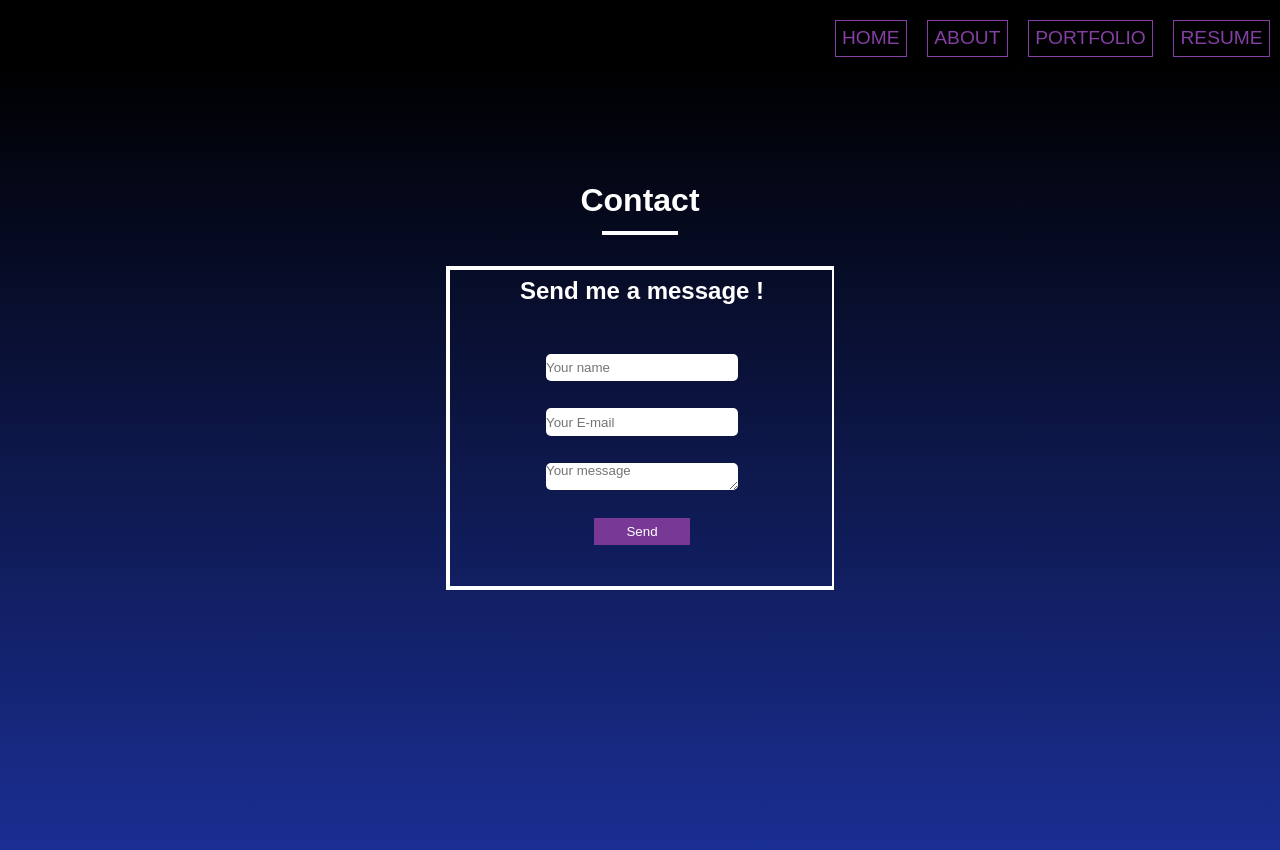
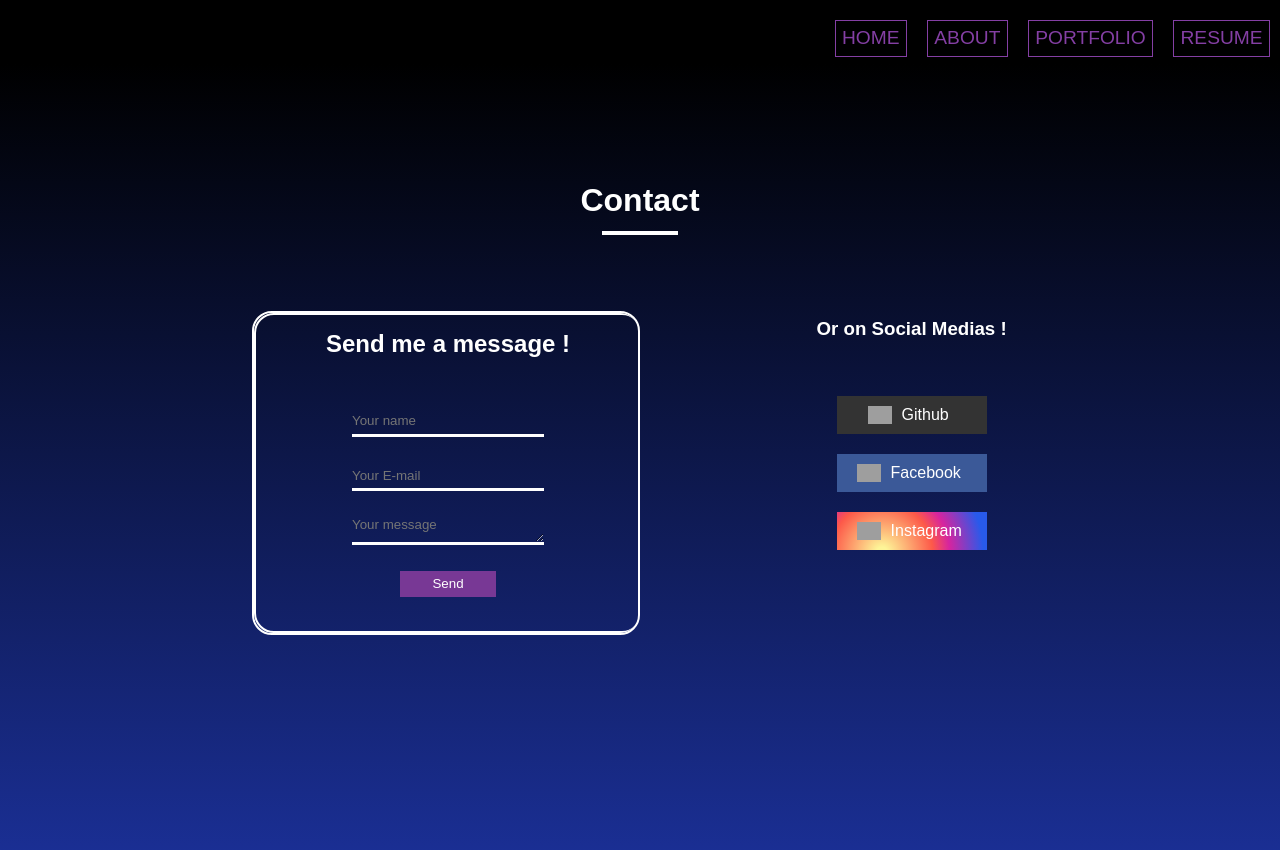
Before and after one commit to bensadondavid/WebsitePortfolio, a React (Vite) app in the folder client/: page /contact in a window 1280 px wide. Shown: the top 850 px of the page. Built offline with nearby package versions, Linux system fonts and the light colour scheme; grey boxes are pictures that could not be loaded.

Commit message:
section contact added

```diff
--- a/client/src/App.jsx
+++ b/client/src/App.jsx
@@ -4,6 +4,7 @@ import Home from "./Components/Home"
 import Resume from "./Components/Resume"
 import About from "./Components/About";
 import Contact from "./Components/Contact";
+import Portfolio from "./Components/Portfolio";
 
 function App() {
 
@@ -15,6 +16,7 @@ function App() {
       <Routes>
         <Route path="/" element={<Home/>} />
         <Route path="/about" element={<About/>}/>
+        <Route path="/portfolio" element={<Portfolio/>}/>
         <Route path="/resume" element={<Resume/>}/>
         <Route path="/contact" element={<Contact/>}/>
       </Routes>
--- a/client/src/Components/Contact-form.jsx
+++ b/client/src/Components/Contact-form.jsx
@@ -1,18 +1,35 @@
-import React, { useRef } from 'react';
+import React, { useRef, useState } from 'react';
 import emailjs from '@emailjs/browser';
 
 export const ContactUs = () => {
   const form = useRef();
 
+  const [name, setName] = useState('')
+  const [email, setEmail] = useState('')
+  const [message, setMessage] = useState('')
+
+  const HandleName = (e)=>{
+      setName(e.target.value)
+  }
+
+  const HandleEmail = (e)=>{
+    setEmail(e.target.value)
+}
+
+const HandleMessage = (e)=>{
+  setMessage(e.target.value)
+}
+
   const sendEmail = (e) => {
     e.preventDefault();
 
     emailjs
-      .sendForm('service_ki28qr2', 'template_xg1esdj', form.current, {
-        publicKey: '_USelSI55RyJtjg88',
-      })
+      .sendForm('service_ki28qr2', 'template_xg1esdj', form.current, '_USelSI55RyJtjg88')
       .then(
         () => {
+          setName('')
+          setEmail('')
+          setMessage('')
           console.log('SUCCESS!');
           alert('Message successfully sent')
         },
@@ -30,11 +47,11 @@ export const ContactUs = () => {
 
         <form className='contactform' ref={form} onSubmit={sendEmail}>
 
-          <input type="text" name="user_name" placeholder='Your name' />
+          <input type="text" name="user_name" placeholder='Your name' value={name} onChange={HandleName}/>
 
-          <input type="email" name="user_email" placeholder='Your E-mail' />
+          <input type="email" name="user_email" placeholder='Your E-mail' value={email} onChange={HandleEmail}/>
 
-          <textarea name="message" placeholder='Your message' />
+          <textarea name="message" placeholder='Your message' value={message} onChange={HandleMessage}/>
 
           <button type="submit" value="Send">Send</button>
 
--- a/client/src/Components/Contact.jsx
+++ b/client/src/Components/Contact.jsx
@@ -20,8 +20,31 @@ return (
         <hr/>
        </div>
 
+      <div className="contact-container">
        <div className="form-container">
         <ContactUs/>
+       </div>
+
+
+       <div className="networks">
+        <h3 className="networktitle">Or on Social Medias !</h3>
+        <div className="networksButtons">
+
+        <a target='blank' href="https://github.com/bensadondavid"><button className="Github">
+          <img className='github-logo' src="https://github.githubassets.com/images/modules/logos_page/GitHub-Mark.png" alt="GitHub"
+           style={{width: '24px', verticalAlign: 'middle'}} />Github</button></a>
+
+        <a target='blank' href="https://www.instagram.com/davidbensadonn"><button className="Facebook"><img className='facebook-logo'
+              src="https://upload.wikimedia.org/wikipedia/commons/5/51/Facebook_f_logo_%282019%29.svg"
+              alt="Facebook"/>Facebook</button></a>
+
+        <a target='blank' href="https://www.facebook.com/profile.php?id=100009577190184"><button className="Instagram" ><img
+              src="https://upload.wikimedia.org/wikipedia/commons/a/a5/Instagram_icon.png"
+              alt="Instagram"
+              className="instagram-logo"
+            />Instagram</button></a>
+        </div>
+       </div>
        </div>
 
     </div>
--- /dev/null
+++ b/client/src/Components/Portfolio.jsx
@@ -0,0 +1,28 @@
+import { Link } from "react-router-dom";
+
+
+const Portfolio = () => {
+
+
+return (
+    <>
+    <nav className="navabout">
+      <Link to='/'>Home</Link>
+      <Link to='/about'>about</Link>
+      <Link to='/resume'>Resume</Link>
+      <Link to='/contact'>Contact</Link>
+    </nav>
+
+    <div className="contact">
+
+      <div className="contacttitle">
+        <h1>Currenty building this section</h1>
+        <hr/>
+       </div>
+
+    </div>
+    </>
+)
+}
+
+export default Portfolio
--- a/client/src/index.css
+++ b/client/src/index.css
@@ -369,7 +369,13 @@ nav a:hover{
     background-color: #ffffff;
     border: none;
     animation: slideLeft 1s ease-in-out;
-    margin-bottom: 12%;
+    margin-bottom: 50%;
+}
+
+.contact-container{
+    display: grid;
+    grid-template-columns: 1fr 1fr;
+    gap: 20%;
 }
 
 .form-container{
@@ -380,10 +386,11 @@ nav a:hover{
     flex-direction: column;
     justify-content: center;
     overflow-y: scroll;
+    border-radius: 20px;
 }
 
 .form-container h2{
-    padding: 2%;
+    padding: 4%;
     text-align: center;
     color: #fff;
 }
@@ -401,8 +408,15 @@ nav a:hover{
 .contactform input, textarea{
     width: 50%;
     height: 10%;
-    border-radius: 5px;
     border: none;
+    border-bottom: #fff solid 3px;
+    background-color: transparent;
+}
+
+.contactform input:focus,
+.contactform textarea:focus {
+  outline: none;
+  border-bottom: 2px solid #007BFF;
 }
 
 .contactform button{
@@ -418,3 +432,97 @@ nav a:hover{
     background-color: #fff;
     color: #000000;
 }
+
+.networktitle{
+    color: #fff;
+    margin: 3% 0;
+    text-align: center;
+}
+
+.networks{
+    height: 100%;
+    width: 100%;
+    display: flex;
+    flex-direction: column;
+    gap: 15%;
+}
+
+
+.networksButtons{
+    display: flex;
+    flex-direction: column;
+    justify-content: center;
+    align-items: center;
+    gap: 20px;
+}
+
+.networksButtons a{
+    text-decoration: none;
+}
+
+.Github {
+    width: 150px;
+    display: flex;
+    align-items: center;
+    padding: 10px 31px;
+    background-color: #333;
+    color: #fff;
+    border: none;
+    cursor: pointer;
+    font-size: 16px;
+    transition: background-color 0.3s;
+  }
+
+  .Github:hover {
+    background-color: #555;
+  }
+
+  .github-logo {
+    width: 28px;
+    margin-right: 10px;
+  }
+
+  .Facebook {
+    width: 150px;
+
+    display: flex;
+    align-items: center;
+    padding: 10px 20px;
+    background-color: #3b5998;
+    color: #fff;
+    border: none;
+    cursor: pointer;
+    font-size: 16px;
+    transition: background-color 0.3s;
+  }
+
+  .Facebook:hover {
+    background-color: #2d4373;
+  }
+
+  .facebook-logo {
+    width: 24px;
+    margin-right: 10px;
+  }
+
+  .Instagram {
+    width: 150px;
+    display: flex;
+    align-items: center;
+    padding: 10px 20px;
+    background: radial-gradient(circle at 30% 107%, #fdf497 0%, #fdf497 5%, #fd5949 45%, #d6249f 60%, #285AEB 90%);
+    color: #fff;
+    border: none;
+    cursor: pointer;
+    font-size: 16px;
+    transition: background-color 0.3s;
+  }
+
+  .Instagram:hover {
+    background: radial-gradient(circle at 30% 107%, #ffe54c 0%, #ffe54c 5%, #ff5a5f 45%, #d823b8 60%, #3b60e4 90%);
+}
+
+  .instagram-logo {
+    width: 24px;
+  margin-right: 10px;
+  }
```
